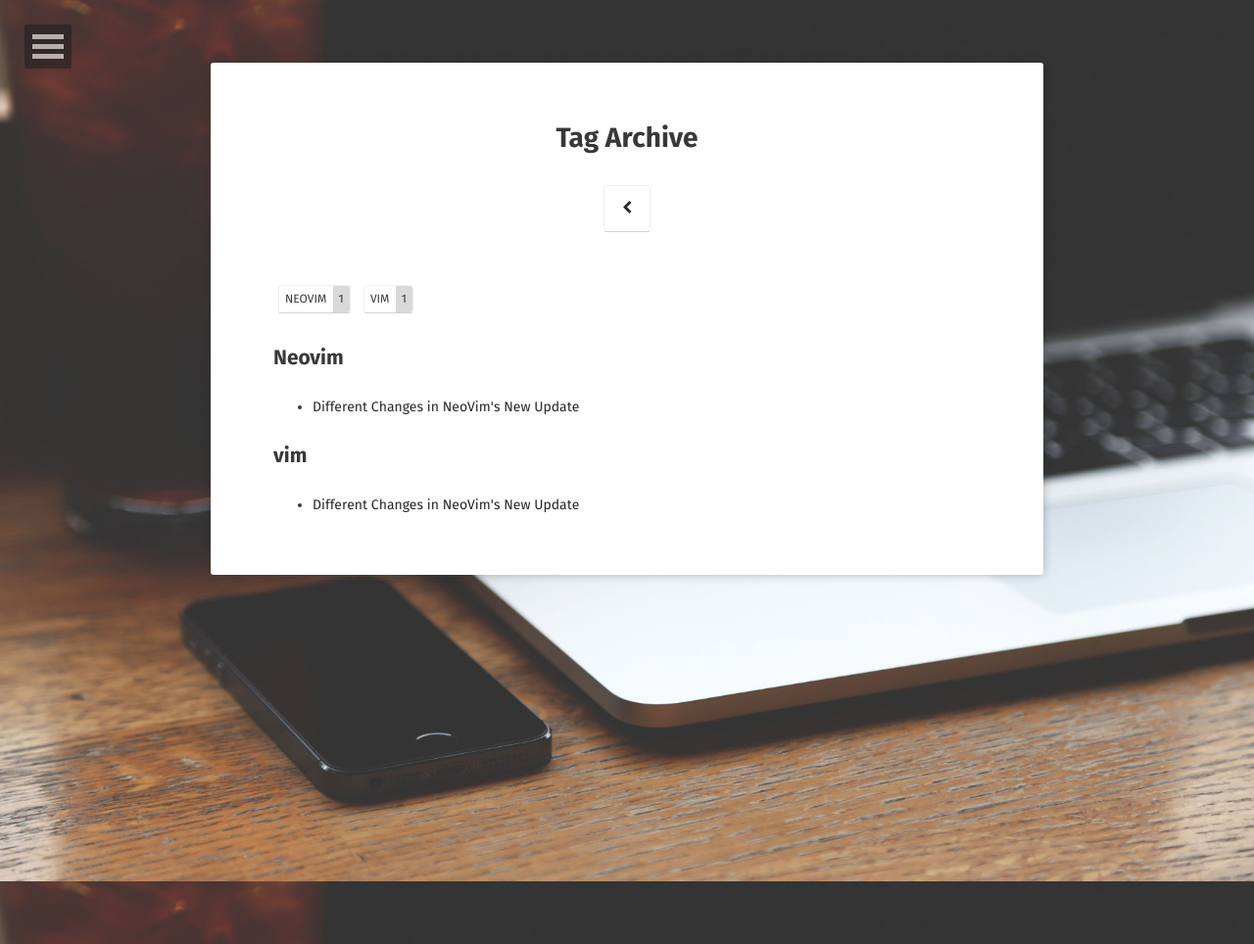
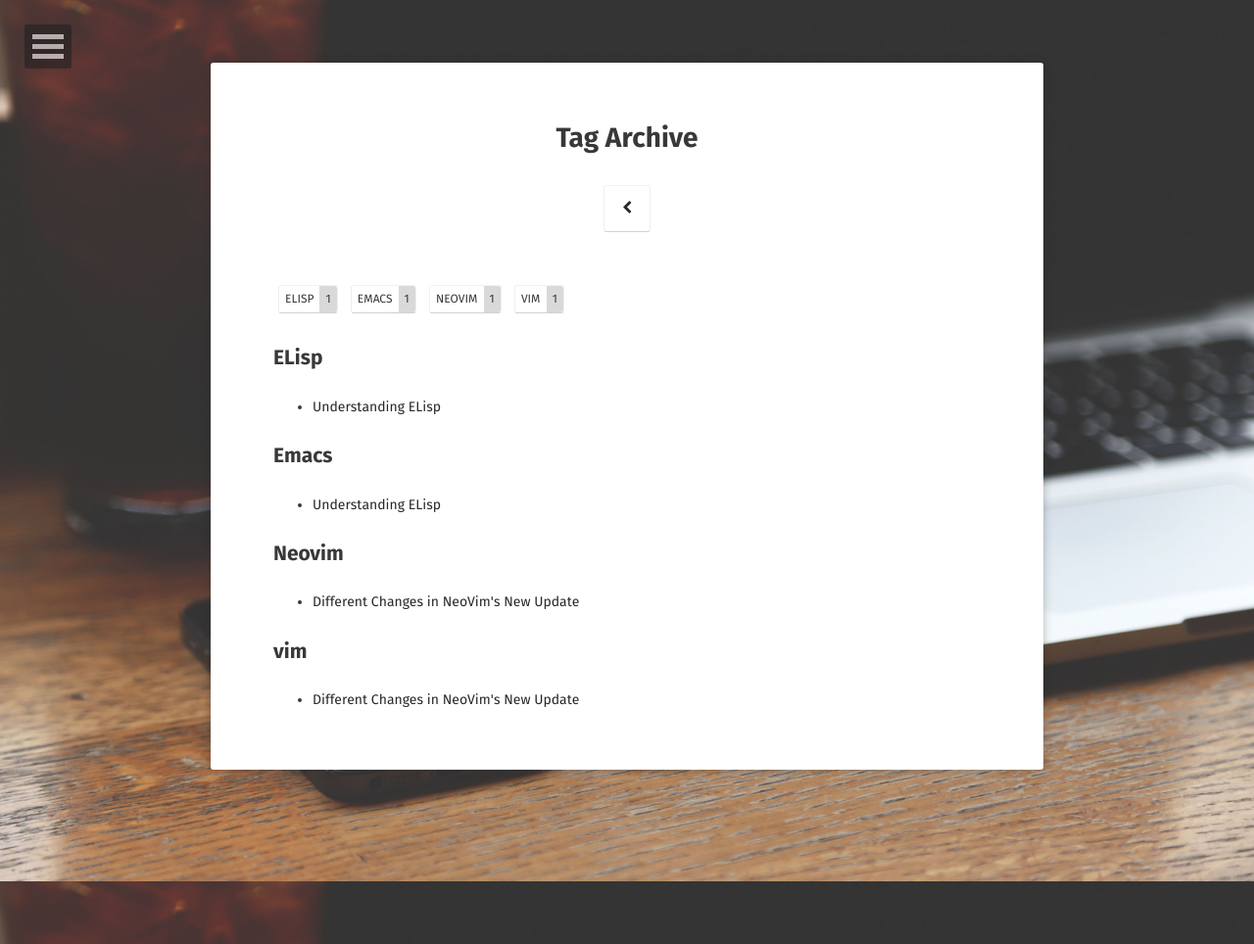
Before and after one commit to vinaybommana/vinaybommana.github.io, a Jekyll site: the page built from tags/index.html, in a window 1280 px wide. Shown: the whole page at 98% size. Built offline with Jekyll 4.4.1, drawn with Linux system fonts in a browser that asks for light colours; some web fonts are replaced.

Commit message:
changes in post

```diff
--- /dev/null
+++ b/_posts/2019-01-20-understanding-elisp.md
@@ -0,0 +1,8 @@
+---
+layout: post
+title:  "Understanding ELisp"
+date:   2019-01-20
+excerpt: "ELisp for Emacs customizations"
+tags: [Emacs, ELisp]
+comments: false
+---
```
Also changed, not shown: _posts/2017-08-06-neovim-new-update.md (+2 -2 lines).
